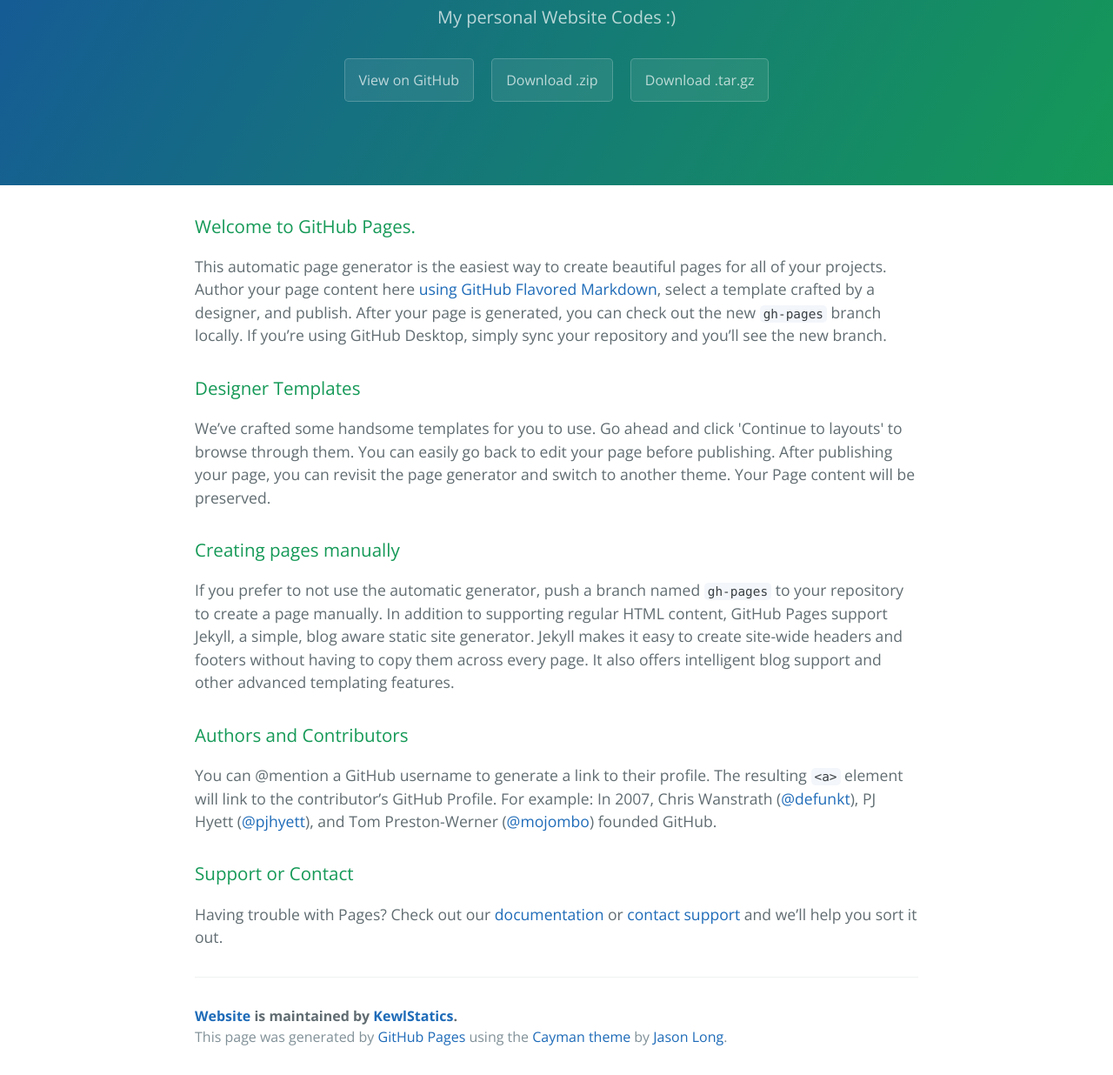
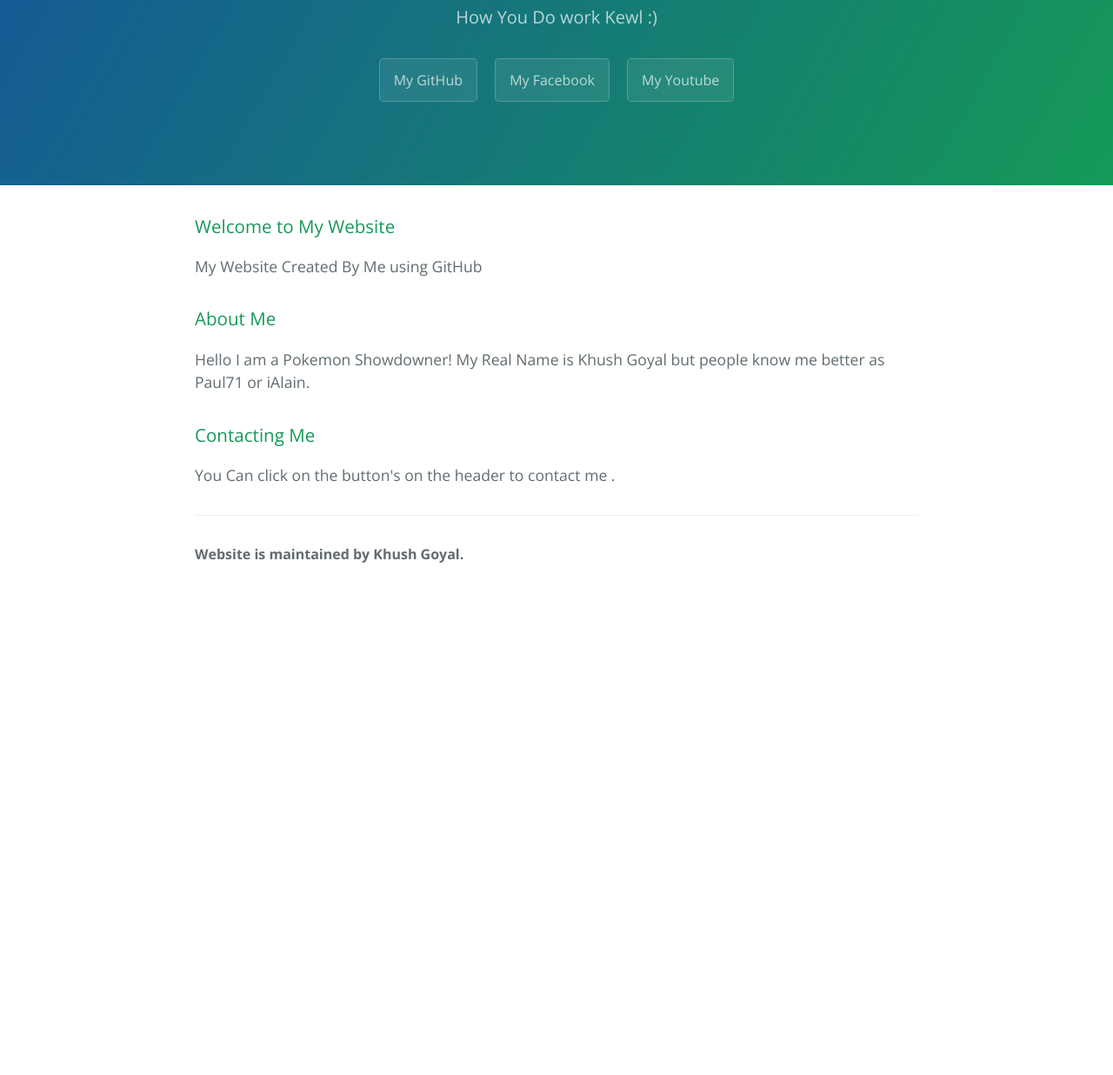
Before and after one commit to KewlStatics/website, a plain HTML site: page index.html in a window 1280 px wide. Shown: the part 170-1406 px from the top of the page at 87% size. After the commit the page ends 851 px from the top, so only its background shows below. Drawn offline with nearby package versions, Linux system fonts and the light colour scheme.

Commit message:
Update index.html

```diff
--- a/index.html
+++ b/index.html
@@ -2,7 +2,7 @@
 <html lang="en-us">
   <head>
     <meta charset="UTF-8">
-    <title>Website by KewlStatics</title>
+    <title>Website made by Khush Goyal</title>
     <meta name="viewport" content="width=device-width, initial-scale=1">
     <link rel="stylesheet" type="text/css" href="stylesheets/normalize.css" media="screen">
     <link href='https://fonts.googleapis.com/css?family=Open+Sans:400,700' rel='stylesheet' type='text/css'>
@@ -11,43 +11,31 @@
   </head>
   <body>
     <section class="page-header">
-      <h1 class="project-name">Website</h1>
-      <h2 class="project-tagline">My personal Website Codes :)</h2>
-      <a href="https://github.com/KewlStatics/website" class="btn">View on GitHub</a>
-      <a href="https://github.com/KewlStatics/website/zipball/master" class="btn">Download .zip</a>
-      <a href="https://github.com/KewlStatics/website/tarball/master" class="btn">Download .tar.gz</a>
+      <h1 class="project-name">Khush Goyal</h1>
+      <h2 class="project-tagline">How You Do work Kewl :)</h2>
+      <a href="https://github.com/KewlStatics" class="btn">My GitHub</a>
+      <a href="https://www.facebook.com/khush.goyal.75" class="btn">My Facebook</a>
+      <a href="https://www.youtube.com/channel/UCTo8WhccjtB1GbTYjZwYhww" class="btn">My Youtube</a>
     </section>
 
     <section class="main-content">
       <h3>
-<a id="welcome-to-github-pages" class="anchor" href="#welcome-to-github-pages" aria-hidden="true"><span aria-hidden="true" class="octicon octicon-link"></span></a>Welcome to GitHub Pages.</h3>
+<a id="welcome-to-github-pages" class="anchor" href="#welcome-to-github-pages" aria-hidden="true"><span aria-hidden="true" class="octicon octicon-link"></span></a>Welcome to My Website</h3>
 
-<p>This automatic page generator is the easiest way to create beautiful pages for all of your projects. Author your page content here <a href="https://guides.github.com/features/mastering-markdown/">using GitHub Flavored Markdown</a>, select a template crafted by a designer, and publish. After your page is generated, you can check out the new <code>gh-pages</code> branch locally. If you’re using GitHub Desktop, simply sync your repository and you’ll see the new branch.</p>
+<p>My Website Created By Me using GitHub</p>
 
 <h3>
-<a id="designer-templates" class="anchor" href="#designer-templates" aria-hidden="true"><span aria-hidden="true" class="octicon octicon-link"></span></a>Designer Templates</h3>
+<a id="designer-templates" class="anchor" href="#designer-templates" aria-hidden="true"><span aria-hidden="true" class="octicon octicon-link"></span></a>About Me</h3>
 
-<p>We’ve crafted some handsome templates for you to use. Go ahead and click 'Continue to layouts' to browse through them. You can easily go back to edit your page before publishing. After publishing your page, you can revisit the page generator and switch to another theme. Your Page content will be preserved.</p>
+<p>Hello I am a Pokemon Showdowner! My Real Name is Khush Goyal but people know me better as Paul71 or iAlain.</p>
 
 <h3>
-<a id="creating-pages-manually" class="anchor" href="#creating-pages-manually" aria-hidden="true"><span aria-hidden="true" class="octicon octicon-link"></span></a>Creating pages manually</h3>
+<a id="creating-pages-manually" class="anchor" href="#creating-pages-manually" aria-hidden="true"><span aria-hidden="true" class="octicon octicon-link"></span></a>Contacting Me</h3>
 
-<p>If you prefer to not use the automatic generator, push a branch named <code>gh-pages</code> to your repository to create a page manually. In addition to supporting regular HTML content, GitHub Pages support Jekyll, a simple, blog aware static site generator. Jekyll makes it easy to create site-wide headers and footers without having to copy them across every page. It also offers intelligent blog support and other advanced templating features.</p>
-
-<h3>
-<a id="authors-and-contributors" class="anchor" href="#authors-and-contributors" aria-hidden="true"><span aria-hidden="true" class="octicon octicon-link"></span></a>Authors and Contributors</h3>
-
-<p>You can @mention a GitHub username to generate a link to their profile. The resulting <code>&lt;a&gt;</code> element will link to the contributor’s GitHub Profile. For example: In 2007, Chris Wanstrath (<a href="https://github.com/defunkt" class="user-mention">@defunkt</a>), PJ Hyett (<a href="https://github.com/pjhyett" class="user-mention">@pjhyett</a>), and Tom Preston-Werner (<a href="https://github.com/mojombo" class="user-mention">@mojombo</a>) founded GitHub.</p>
-
-<h3>
-<a id="support-or-contact" class="anchor" href="#support-or-contact" aria-hidden="true"><span aria-hidden="true" class="octicon octicon-link"></span></a>Support or Contact</h3>
-
-<p>Having trouble with Pages? Check out our <a href="https://help.github.com/pages">documentation</a> or <a href="https://github.com/contact">contact support</a> and we’ll help you sort it out.</p>
+<p>You Can click on the button's on the header to contact me .</p>
 
       <footer class="site-footer">
-        <span class="site-footer-owner"><a href="https://github.com/KewlStatics/website">Website</a> is maintained by <a href="https://github.com/KewlStatics">KewlStatics</a>.</span>
-
-        <span class="site-footer-credits">This page was generated by <a href="https://pages.github.com">GitHub Pages</a> using the <a href="https://github.com/jasonlong/cayman-theme">Cayman theme</a> by <a href="https://twitter.com/jasonlong">Jason Long</a>.</span>
+        <span class="site-footer-owner">Website is maintained by Khush Goyal.</span>
       </footer>
 
     </section>
```
